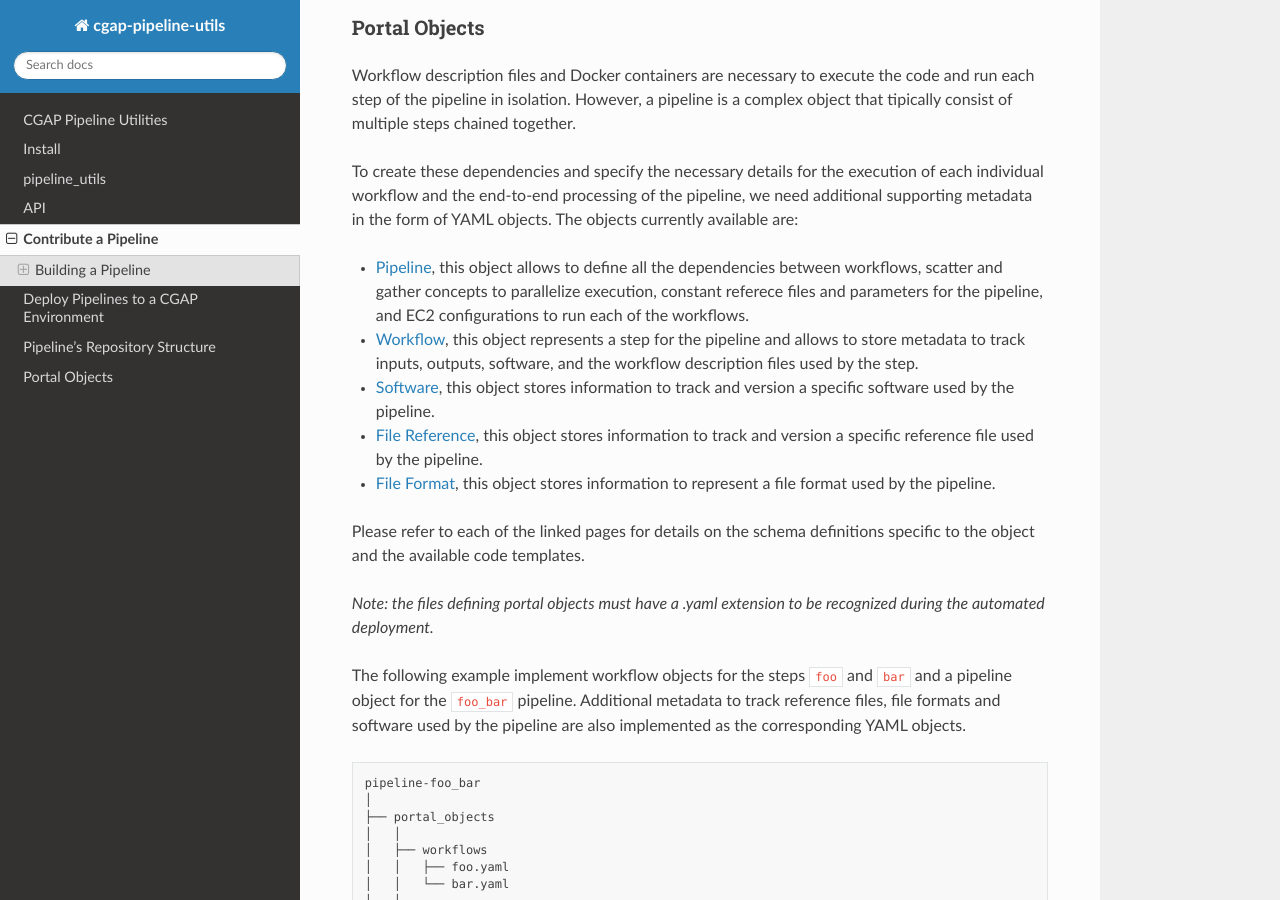
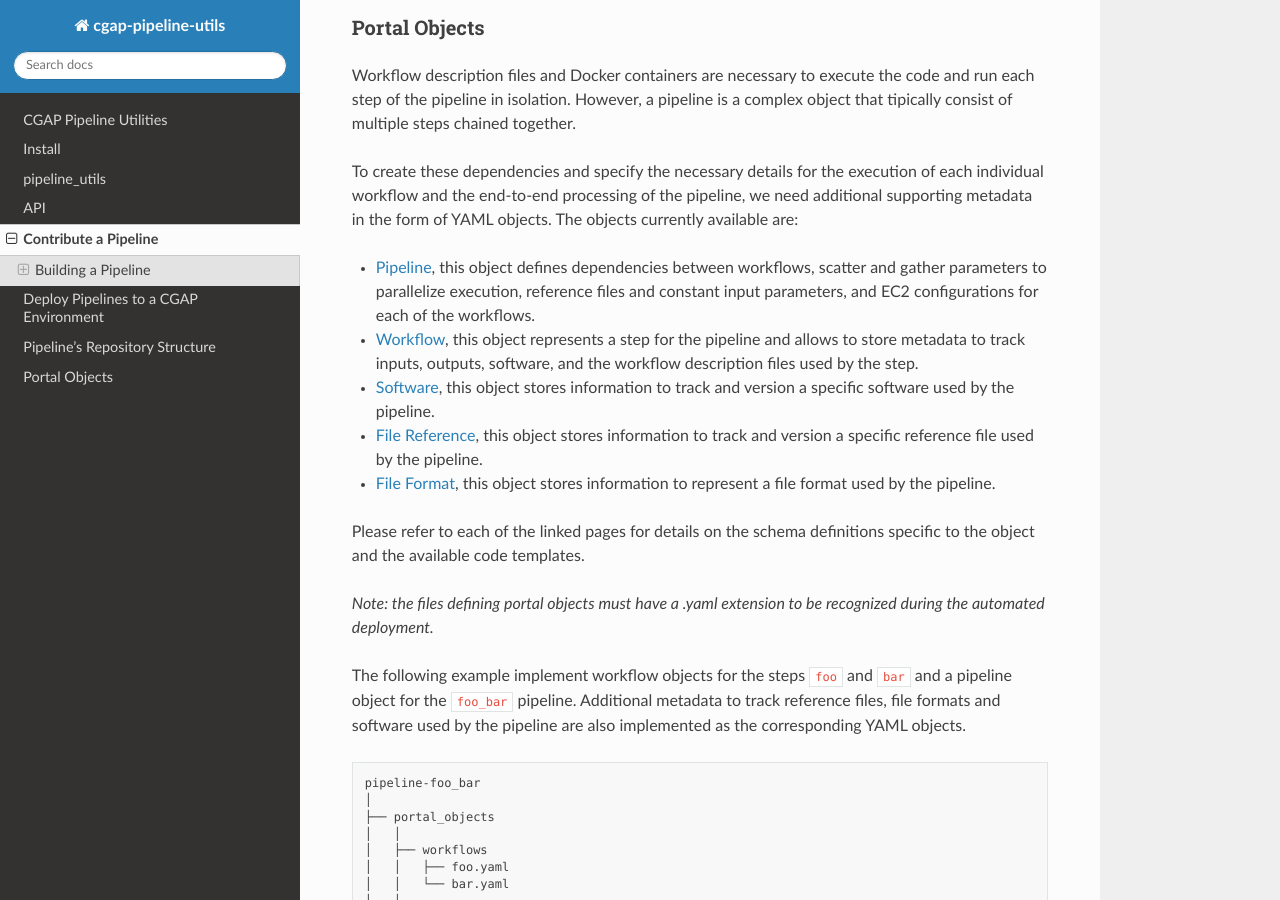
Before and after one commit to smaht-dac/smaht-pipeline-utils, a Sphinx documentation site: the page built from docs/contribute_pipeline.rst, in a window 1280 px wide and 900 px high, scrolled down 1906 px. Built offline with Sphinx 7.4.7 and the Read the Docs theme 2.0.0, drawn with Linux system fonts in a browser that asks for light colours.

Commit message:
Update docs/contribute_pipeline.rst
Co-authored-by: drio18 <58236592+drio18@users.noreply.github.com>

```diff
--- a/docs/contribute_pipeline.rst
+++ b/docs/contribute_pipeline.rst
@@ -90,7 +90,7 @@ To create these dependencies and specify the necessary details for the execution
 The objects currently available are:
 
 - :ref:`Pipeline <metaworkflow>`,
-  this object allows to define all the dependencies between workflows, scatter and gather concepts to parallelize execution, constant referece files and parameters for the pipeline, and EC2 configurations to run each of the workflows.
+  this object defines dependencies between workflows, scatter and gather parameters to parallelize execution, reference files and constant input parameters, and EC2 configurations for each of the workflows.
 - :ref:`Workflow <workflow>`,
   this object represents a step for the pipeline and allows to store metadata to track inputs, outputs, software, and the workflow description files used by the step.
 - :ref:`Software <software>`,
```
